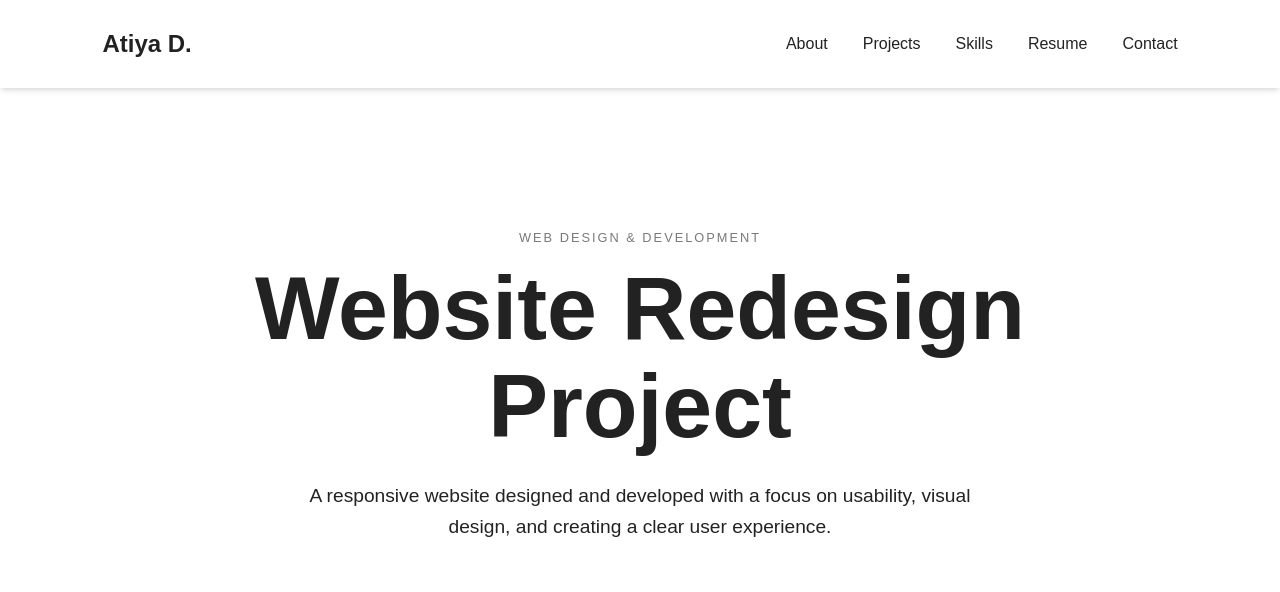
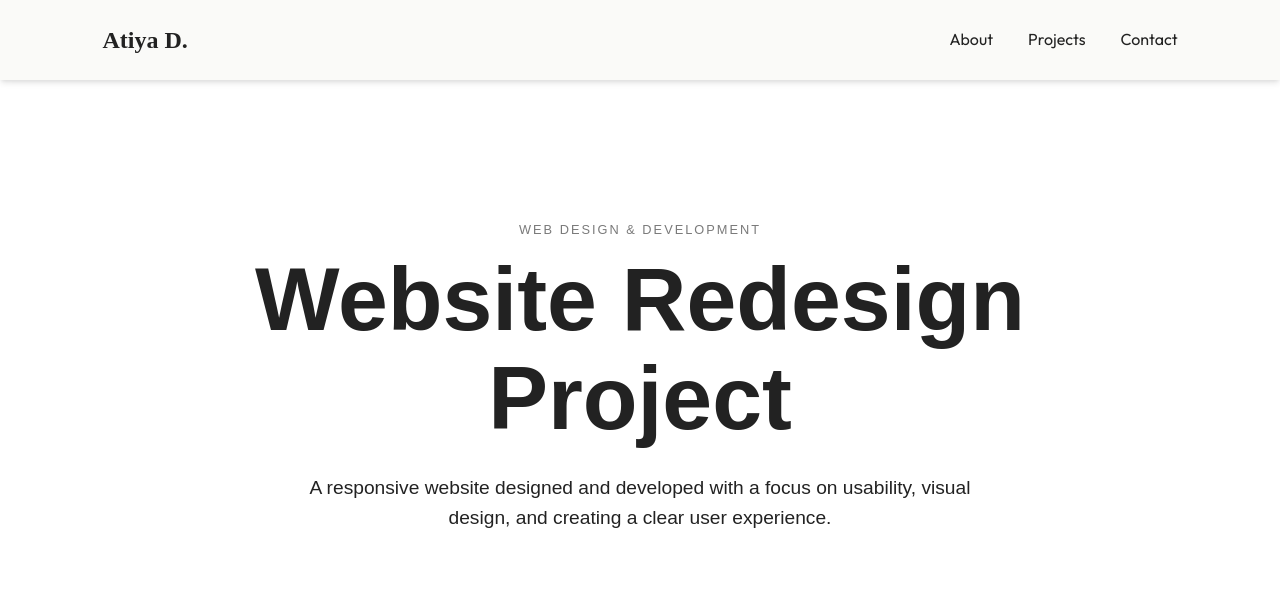
Before and after one commit to atiyad/atiyad.github.io, a plain HTML site: page projects/web-project.html in a window 1280 px wide. Shown: the top 592 px of the page. Drawn offline with Linux system fonts and the light colour scheme.

Commit message:
Updated Fonts

```diff
--- a/projects/web-project.html
+++ b/projects/web-project.html
@@ -11,6 +11,11 @@
     <title>Website Redesign Project | Atiya D.</title>
 
     <link rel="stylesheet" href="../style.css">
+
+    <link rel="preconnect" href="https://fonts.googleapis.com">
+    <link rel="preconnect" href="https://fonts.gstatic.com" crossorigin>
+    <link href="https://fonts.googleapis.com/css2?family=Outfit:wght@100..900&display=swap" rel="stylesheet">
+
 
 </head>
 
@@ -40,18 +45,6 @@
                 <li>
                     <a href="../index.html#projects">
                         Projects
-                    </a>
-                </li>
-
-                <li>
-                    <a href="../index.html#skills">
-                        Skills
-                    </a>
-                </li>
-
-                <li>
-                    <a href="../index.html#resume">
-                        Resume
                     </a>
                 </li>
 
--- a/style.css
+++ b/style.css
@@ -50,11 +50,12 @@
 
 header {
     width: 100%;
-    background-color: #ffffff;
+    background-color: #FAFAF8;
     position: sticky;
     top: 0;
     z-index: 1000;
 }
+
 
 .navbar {
     max-width: 1400px;
@@ -64,11 +65,14 @@
     justify-content: space-between;
     align-items: center;
 
+    height: 80px;
     padding: 25px 8%;
 
     box-shadow: 0 4px 6px -1px rgba(0, 0, 0, 0.1), 0 2px 4px -1px rgba(0, 0, 0, 0.06);
 
 }
+
+
 
 .navbar a {
   display: inline-block;
@@ -106,6 +110,7 @@
 .logo {
     font-size: 1.5rem;
     font-weight: 700;
+    font-family: fraunces, serif;
 }
 
 .nav-links {
@@ -115,6 +120,7 @@
 
 .nav-links a {
     font-size: 1rem;
+    font-family: outfit, sans-serif;
     transition: 0.3s ease;
 }
 
```
Also changed, not shown: index.html (+6 -1 lines).
